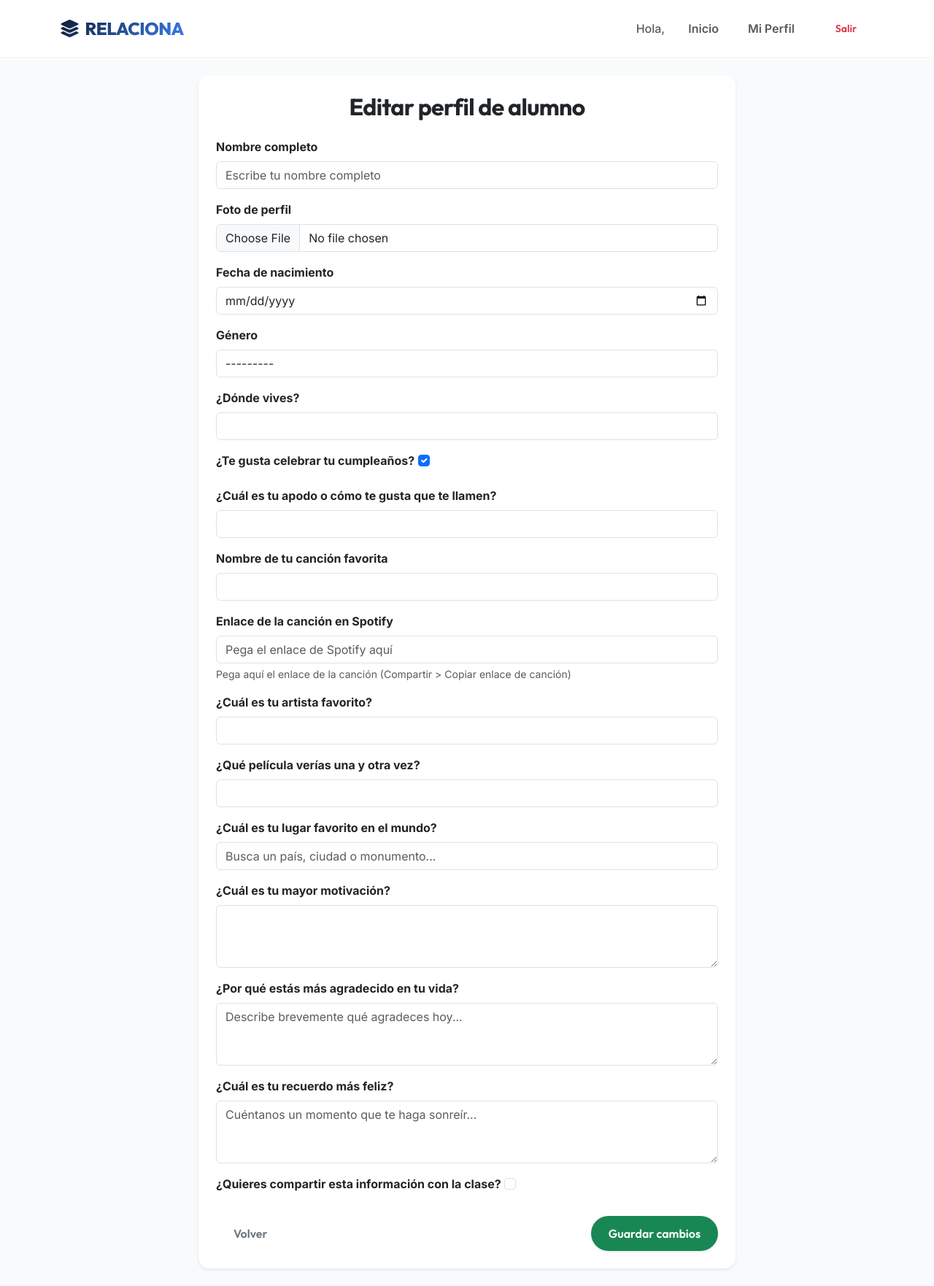
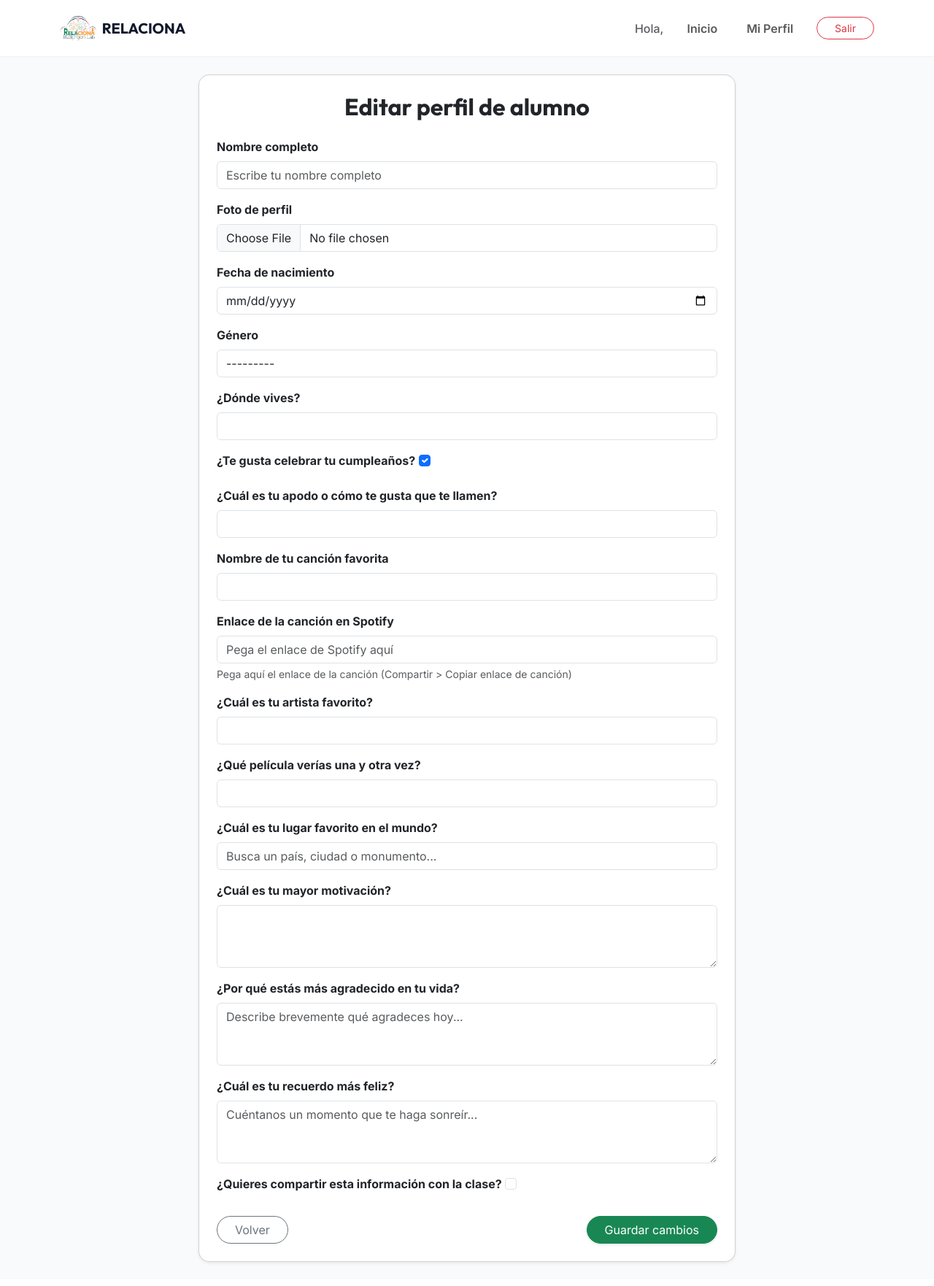
Before and after one commit to dgarridor05/AplicacionPracticas, a Django app: page /accounts/alumno/editar/ in a window 1280 px wide. Shown: the whole page at 73% size. After the commit the page ends 1732 px from the top, so only its background shows below. Run offline with Django 5.2, Linux system fonts and the light colour scheme; a user stored in the database is signed in.

Commit message:
intento de meter el logo app

```diff
--- a/templates/base.html
+++ b/templates/base.html
@@ -1,3 +1,4 @@
+{% load static %}
 <!DOCTYPE html>
 <html lang="es">
 
@@ -8,20 +9,16 @@
         content="width=device-width, initial-scale=1, maximum-scale=1, user-scalable=no, viewport-fit=cover">
 
     <link href="https://cdn.jsdelivr.net/npm/bootstrap@5.3.3/dist/css/bootstrap.min.css" rel="stylesheet">
-
     <link rel="stylesheet" href="https://cdnjs.cloudflare.com/ajax/libs/font-awesome/6.5.1/css/all.min.css">
 
     <link rel="preconnect" href="https://fonts.googleapis.com">
     <link rel="preconnect" href="https://fonts.gstatic.com" crossorigin>
-    <link
-        href="https://fonts.googleapis.com/css2?family=Inter:wght@300;400;500;600;700&family=Outfit:wght@400;500;600;700;800&display=swap"
-        rel="stylesheet">
+    <link href="https://fonts.googleapis.com/css2?family=Inter:wght@300;400;500;600;700&family=Outfit:wght@400;500;600;700;800&display=swap" rel="stylesheet">
 
     <script src="https://cdn.jsdelivr.net/npm/bootstrap@5.3.3/dist/js/bootstrap.bundle.min.js"></script>
 
     <style>
         :root {
-            /* --- PROFESSIONAL COLOR PALETTE --- */
             --color-primary: #0F172A;
             --color-secondary: #334155;
             --color-accent: #3B82F6;
@@ -31,27 +28,11 @@
             --color-info: #0EA5E9;
             --bg-body: #F8FAFC;
             --bg-card: #FFFFFF;
-            --bg-glass: rgba(255, 255, 255, 0.85);
             --text-main: #1E293B;
             --text-muted: #64748B;
-            --text-light: #94A3B8;
             --border-radius-xl: 24px;
-            --border-radius-lg: 16px;
-            --border-radius-md: 12px;
-            --shadow-sm: 0 1px 2px 0 rgba(0, 0, 0, 0.05);
-            --shadow-md: 0 4px 6px -1px rgba(0, 0, 0, 0.1), 0 2px 4px -1px rgba(0, 0, 0, 0.06);
-            --shadow-lg: 0 10px 15px -3px rgba(0, 0, 0, 0.1), 0 4px 6px -2px rgba(0, 0, 0, 0.05);
-            --shadow-glow: 0 0 20px rgba(59, 130, 246, 0.15);
-            --glass-blur: blur(16px);
-            --glass-border: 1px solid rgba(255, 255, 255, 0.5);
+            --transition-smooth: 0.4s cubic-bezier(0.4, 0, 0.2, 1);
             --transition-fast: 0.2s cubic-bezier(0.4, 0, 0.2, 1);
-            --transition-smooth: 0.4s cubic-bezier(0.4, 0, 0.2, 1);
-            --color-blue-dark: var(--color-primary);
-            --color-blue-light: var(--color-info);
-            --color-green: var(--color-success);
-            --color-orange: var(--color-warning);
-            --color-red: var(--color-danger);
-            --color-black: var(--text-main);
         }
 
         body {
@@ -66,35 +47,9 @@
             -webkit-font-smoothing: antialiased;
         }
 
-        h1, h2, h3, h4, h5, h6, .navbar-brand, .font-heading {
+        h1, h2, h3, h4, h5, h6, .navbar-brand {
             font-family: 'Outfit', sans-serif;
             color: var(--color-primary);
-            letter-spacing: -0.02em;
-        }
-
-        a { text-decoration: none; color: inherit; }
-
-        @keyframes fadeIn { from { opacity: 0; } to { opacity: 1; } }
-        @keyframes slideUp { from { opacity: 0; transform: translateY(20px); } to { opacity: 1; transform: translateY(0); } }
-        .animate-fade-in { animation: fadeIn 0.6s ease-out forwards; }
-        .animate-slide-up { animation: slideUp 0.6s ease-out forwards; }
-
-        .card {
-            background: var(--bg-card);
-            border: none;
-            border-radius: var(--border-radius-xl);
-            box-shadow: var(--shadow-md);
-            transition: var(--transition-smooth);
-            overflow: hidden;
-        }
-
-        .btn {
-            font-family: 'Outfit', sans-serif;
-            font-weight: 600;
-            padding: 0.75rem 1.75rem;
-            border-radius: 100px;
-            border: none;
-            transition: var(--transition-fast);
         }
 
         .navbar-desktop {
@@ -107,21 +62,11 @@
             z-index: 1000;
         }
 
-        .navbar-brand {
-            font-weight: 800;
-            font-size: 1.5rem;
-            background: linear-gradient(135deg, var(--color-primary) 0%, var(--color-accent) 100%);
-            -webkit-background-clip: text;
-            -webkit-text-fill-color: transparent;
-        }
-
         .bottom-nav {
             position: fixed;
             bottom: 20px;
-    left: 0;       /* Empieza en el borde izquierdo */
-    right: 0;      /* Termina en el borde derecho */
-    margin-left: auto;  /* Centrado horizontal automático */
-    margin-right: auto; /* Centrado horizontal automático */
+            left: 0; right: 0;
+            margin: 0 auto;
             width: 90%;
             max-width: 400px;
             height: 70px;
@@ -133,7 +78,6 @@
             justify-content: space-around;
             align-items: center;
             z-index: 1050;
-    /* Eliminamos el transform: translateX(-50%) que causaba el desplazamiento */
         }
 
         .nav-item-mobile {
@@ -142,7 +86,7 @@
             align-items: center;
             color: var(--text-muted);
             font-size: 0.7rem;
-            font-weight: 500;
+            text-decoration: none;
         }
 
         .nav-item-mobile.active { color: var(--color-accent); }
@@ -155,6 +99,9 @@
         @media (max-width: 991px) {
             .navbar-desktop { display: none; }
         }
+
+        .animate-fade-in { animation: fadeIn 0.6s ease-out forwards; }
+        @keyframes fadeIn { from { opacity: 0; } to { opacity: 1; } }
     </style>
     {% block extra_head %}{% endblock %}
 </head>
@@ -163,37 +110,33 @@
 
     <header class="d-lg-none py-3 text-center animate-fade-in">
         <a href="{% if user.is_authenticated %}{% if user.role == 'teacher' %}{% url 'teacher_home' %}{% else %}{% url 'student_home' %}{% endif %}{% else %}{% url 'login' %}{% endif %}">
-            <h4 class="m-0 fw-bold navbar-brand" style="font-size: 1.5rem;">
-                <i class="fas fa-layer-group me-2"></i>RELACIONA
-            </h4>
+            <div class="d-flex align-items-center justify-content-center">
+                <img src="{% static 'img/iconoRelaciona.png' %}" alt="Logo" height="30" class="me-2">
+                <h4 class="m-0 fw-bold" style="font-family: 'Outfit'; color: var(--color-primary);">RELACIONA</h4>
+            </div>
         </a>
     </header>
 
-    <nav class="navbar navbar-expand-lg navbar-desktop animate-slide-up">
+    <nav class="navbar navbar-expand-lg navbar-desktop">
         <div class="container">
-            <a class="navbar-brand" href="{% if user.is_authenticated %}{% if user.role == 'teacher' %}{% url 'teacher_home' %}{% else %}{% url 'student_home' %}{% endif %}{% else %}{% url 'login' %}{% endif %}">
-                <i class="fas fa-layer-group me-2"></i>RELACIONA
+            <a class="navbar-brand d-flex align-items-center" href="{% if user.is_authenticated %}{% if user.role == 'teacher' %}{% url 'teacher_home' %}{% else %}{% url 'student_home' %}{% endif %}{% else %}{% url 'login' %}{% endif %}">
+                <img src="{% static 'img/iconoRelaciona.png' %}" alt="Logo" height="35" class="me-2">
+                <span class="fw-bold" style="color: var(--color-primary);">RELACIONA</span>
             </a>
 
             <div class="collapse navbar-collapse justify-content-end">
                 <ul class="navbar-nav gap-4 align-items-center">
                     {% if user.is_authenticated %}
-                    <li class="nav-item">
-                        <span class="text-muted fw-medium">Hola, {{ user.first_name }}</span>
-                    </li>
+                        <li class="nav-item"><span class="text-muted fw-medium">Hola, {{ user.first_name }}</span></li>
                         {% if user.role == 'student' %}
                             <li class="nav-item"><a href="{% url 'student_home' %}" class="nav-link fw-semibold">Inicio</a></li>
                             <li class="nav-item"><a href="{% url 'view_student_profile' %}" class="nav-link fw-semibold">Mi Perfil</a></li>
                         {% elif user.role == 'teacher' %}
                             <li class="nav-item"><a href="{% url 'teacher_home' %}" class="nav-link fw-semibold">Panel</a></li>
                         {% endif %}
-                    <li class="nav-item">
-                        <a href="{% url 'logout' %}" class="btn btn-outline-danger btn-sm px-4">Salir</a>
-                    </li>
+                        <li class="nav-item"><a href="{% url 'logout' %}" class="btn btn-outline-danger btn-sm px-4" style="border-radius: 100px;">Salir</a></li>
                     {% else %}
-                    <li class="nav-item">
-                        <a href="{% url 'login' %}" class="btn btn-primary px-5">Entrar</a>
-                    </li>
+                        <li class="nav-item"><a href="{% url 'login' %}" class="btn btn-primary px-5" style="border-radius: 100px;">Entrar</a></li>
                     {% endif %}
                 </ul>
             </div>
@@ -202,22 +145,19 @@
 
     <main class="container py-4 animate-fade-in">
         {% if messages %}
-        <div class="mb-4">
             {% for message in messages %}
-            <div class="alert alert-{{ message.tags }} shadow-sm border-0 rounded-3 d-flex align-items-center p-3">
-                <i class="fas fa-info-circle me-3 fs-5"></i>
-                <div>{{ message }}</div>
-                <button type="button" class="btn-close ms-auto" data-bs-dismiss="alert"></button>
+                <div class="alert alert-{{ message.tags }} alert-dismissible fade show shadow-sm border-0" role="alert">
+                    {{ message }}
+                    <button type="button" class="btn-close" data-bs-dismiss="alert"></button>
                 </div>
             {% endfor %}
-        </div>
         {% endif %}
 
         {% block content %}{% endblock %}
     </main>
 
     {% if user.is_authenticated %}
-    <nav class="bottom-nav d-lg-none animate-slide-up">
+    <nav class="bottom-nav d-lg-none">
         <a href="{% if user.role == 'teacher' %}{% url 'teacher_home' %}{% else %}{% url 'student_home' %}{% endif %}"
             class="nav-item-mobile {% if request.resolver_match.url_name in 'student_home,teacher_home' %}active{% endif %}">
             <i class="fas fa-home"></i>
@@ -245,5 +185,4 @@
     {% endif %}
 
 </body>
-
 </html>
```
Also changed, not shown: accounts/static/img/iconoRelaciona.png (added). Lines whose indentation alone changed are shown as unchanged.
